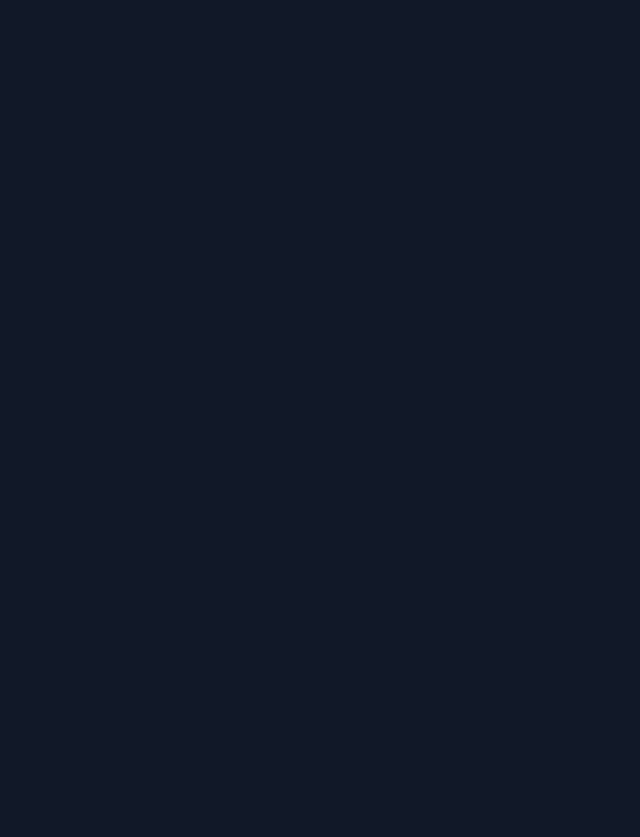
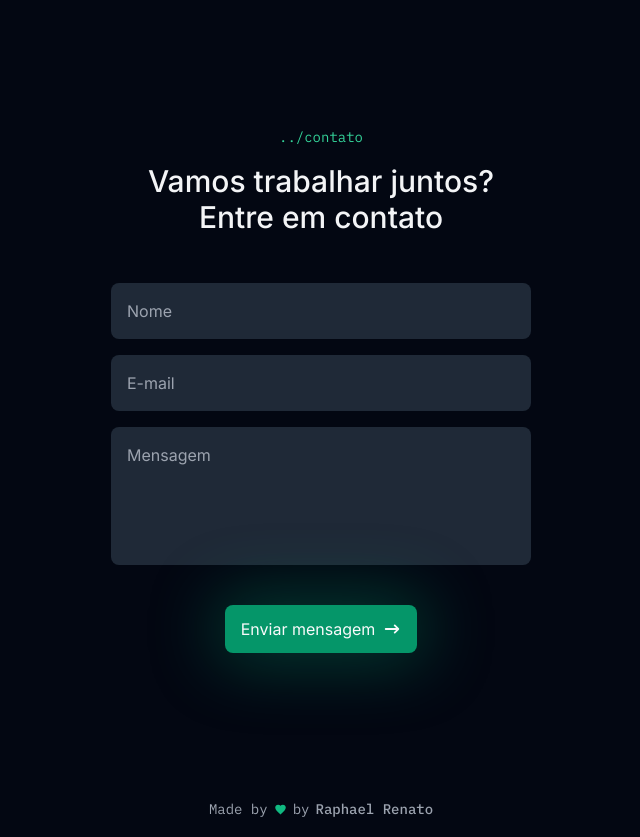
Before and after one commit to rapharenatoo/bllackdev, a Next.js app: page / in a window 1280 px wide. Shown: the part 4020-4857 px from the top of the page, without its empty margins (319-959 px from the left). Before the commit the page ends 4019 px from the top, so only its background shows below. Built offline with nearby package versions, Linux system fonts and the light colour scheme.

Commit message:
✨ Create contact form and footer section

```diff
--- /dev/null
+++ b/app/components/contact-form/index.tsx
@@ -0,0 +1,67 @@
+'use client'
+
+import { HiArrowNarrowRight } from "react-icons/hi";
+import { Button } from "../button";
+import { SectionTitle } from "../section-title";
+import { useForm } from "react-hook-form";
+import { z } from "zod";
+import { zodResolver } from "@hookform/resolvers/zod";
+
+const contactFormSchema = z.object({
+  name: z.string().min(3).max(100),
+  email: z.string().email(),
+  message: z.string().min(1).max(500),
+});
+
+type ContactFormData = z.infer<typeof contactFormSchema>;
+
+export const ContactForm = () => {
+  const { handleSubmit, register } = useForm<ContactFormData>({
+    resolver: zodResolver(contactFormSchema),
+  });
+
+  const onSubmit = (data: ContactFormData) => {
+
+  };
+
+  return (
+    <section className='py-16 px-6 md:py-32 flex items-center justify-center bg-gray-950'>
+      <div className='w-full max-w-[420px] mx-auto'>
+        <SectionTitle
+          subtitle='contato'
+          title='Vamos trabalhar juntos? Entre em contato'
+          className='items-center text-center'
+        />
+
+        <form
+          className='mt-12 w-full flex flex-col gap-4'
+          onSubmit={handleSubmit(onSubmit)}
+        >
+          <input
+            type='text'
+            placeholder='Nome'
+            className='w-full h-14 bg-gray-800 rounded-lg placeholder:text-gray-400 text-gray-50 p-4 focus:outline-none focus:ring-2 ring-emerald-600'
+            {...register("name")}
+          />
+          <input
+            type='email'
+            placeholder='E-mail'
+            className='w-full h-14 bg-gray-800 rounded-lg placeholder:text-gray-400 text-gray-50 p-4 focus:outline-none focus:ring-2 ring-emerald-600'
+            {...register("email")}
+          />
+          <textarea
+            placeholder='Mensagem'
+            className='resize-none w-full h-[138px] bg-gray-800 rounded-lg placeholder:text-gray-400 text-gray-50 p-4 focus:outline-none focus:ring-2 ring-emerald-600'
+            maxLength={500}
+            {...register("message")}
+            />
+
+          <Button className='w-max mx-auto mt-6 shadow-button'>
+            Enviar mensagem
+            <HiArrowNarrowRight size={18} />
+          </Button>
+        </form>
+      </div>
+    </section>
+  );
+};
--- /dev/null
+++ b/app/components/footer/index.tsx
@@ -0,0 +1,14 @@
+import { IoMdHeart } from "react-icons/io";
+
+export const Footer = () => {
+  return (
+    <footer className='h-14 w-full flex items-center justify-center bg-gray-950'>
+      <span className='flex items-center gap-1.5 text-xs sm:text-sm font-mono text-gray-400'>
+        Made by
+        <IoMdHeart size={13} className="text-emerald-500"/>
+        by
+        <strong className="font-medium">Raphael Renato</strong>
+      </span>
+    </footer>
+  );
+};
--- a/app/layout.tsx
+++ b/app/layout.tsx
@@ -2,6 +2,8 @@ import { Inter, IBM_Plex_Mono } from 'next/font/google'
 import './globals.css'
 import { ReactNode } from 'react'
 import { Header } from './components/header/Header'
+import { ContactForm } from './components/contact-form'
+import { Footer } from './components/footer'
 
 const inter = Inter({
   variable: '--font-inter',
@@ -20,6 +22,8 @@ export default function RootLayout({ children }: { children: ReactNode }) {
       <body>
         <Header />
         {children}
+        <ContactForm />
+        <Footer />
       </body>
     </html>
   )
```
